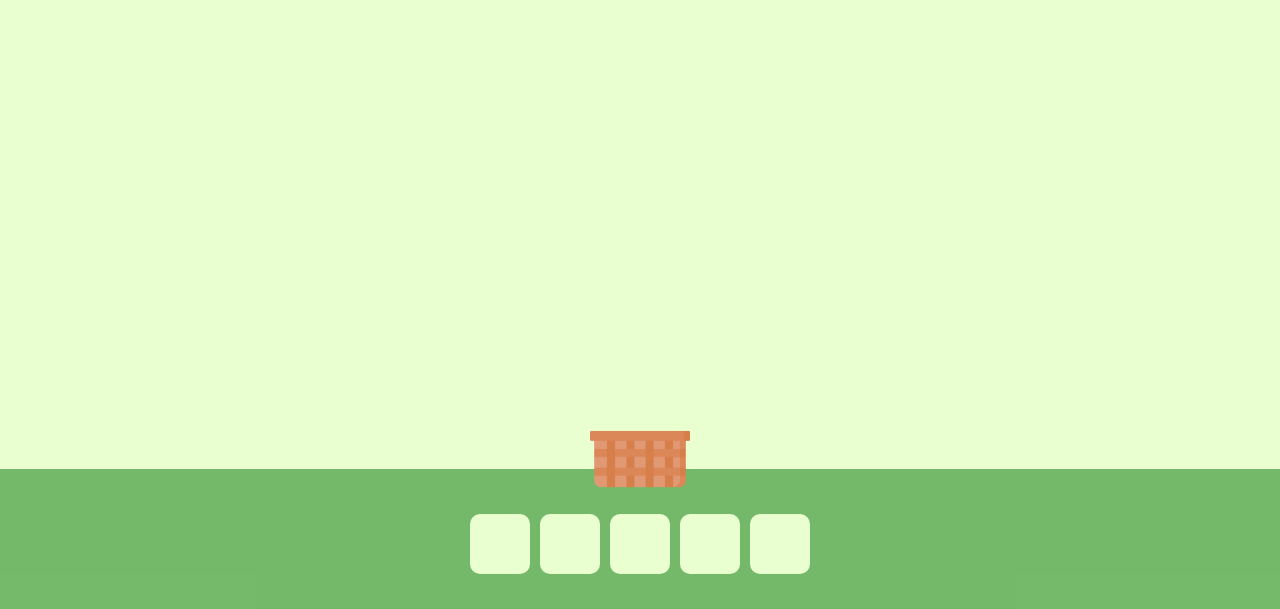
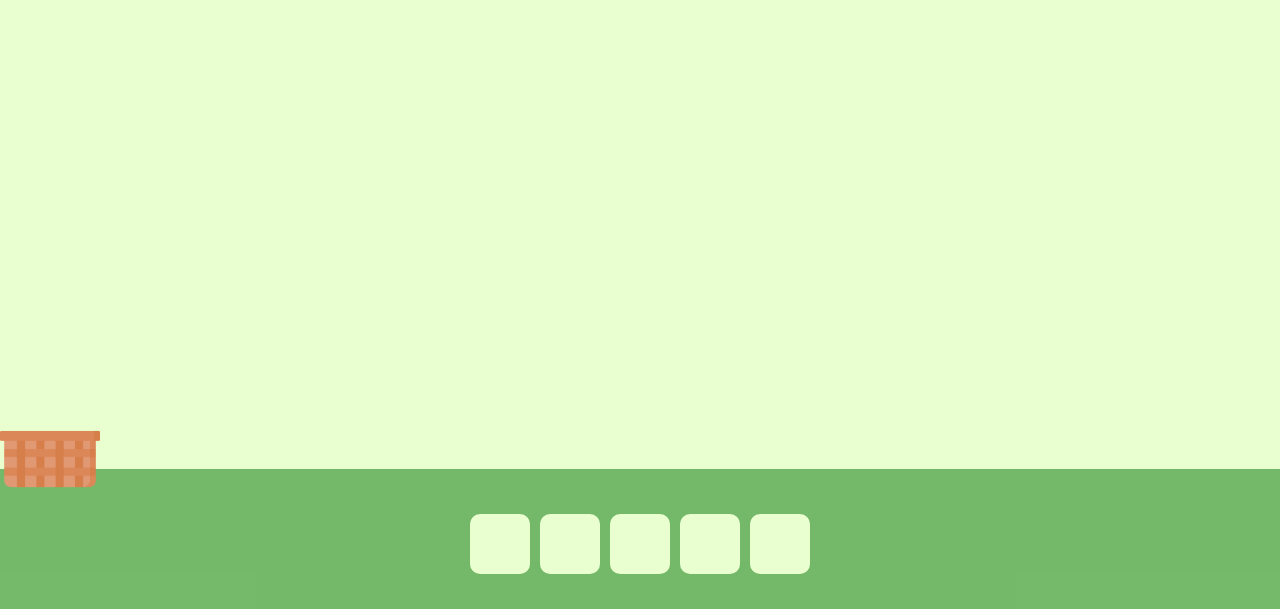
Before and after one commit to selcukemiravci/Gyroscope-Number-Catcher, a plain HTML site: page index.html in a window 1280 px wide. Shown: the part 191-800 px from the top of the page. Drawn offline with Linux system fonts and the light colour scheme.

Commit message:
More CSS
Basket now starts from left.

```diff
--- a/index.html
+++ b/index.html
@@ -32,11 +32,9 @@
             position: absolute;
             width: 100px;
             height: 100px;
-            /* background-color: #3498db; */
             bottom: 100px;
             z-index: 1;
-            left: 50%;
-            margin-left: -50px; /* Half of the width to center horizontally */
+            /* left: 38%; */
         }
         #bottomContainer{
             position: absolute;
```
